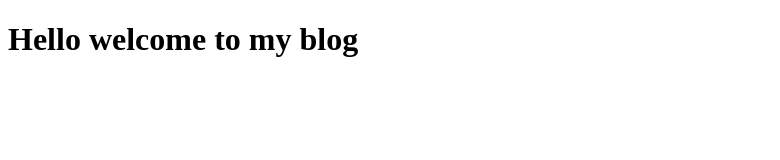
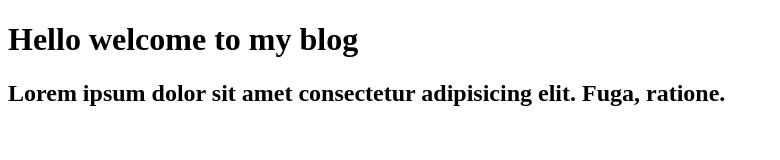
Before and after one commit to Premsingh02/Delta-Newton, a plain HTML site: page JUNE/Day 22/index.html in a window 1280 px wide. Shown: the whole page, without its empty margins (0-780 px from the left). Drawn offline with Linux system fonts and the light colour scheme.

Commit message:
some changes

```diff
--- a/JUNE/Day 22/index.html
+++ b/JUNE/Day 22/index.html
@@ -7,5 +7,6 @@
 </head>
 <body>
     <h1>Hello welcome to my blog</h1>
+    <h2>Lorem ipsum dolor sit amet consectetur adipisicing elit. Fuga, ratione.</h2>
 </body>
 </html>
```
